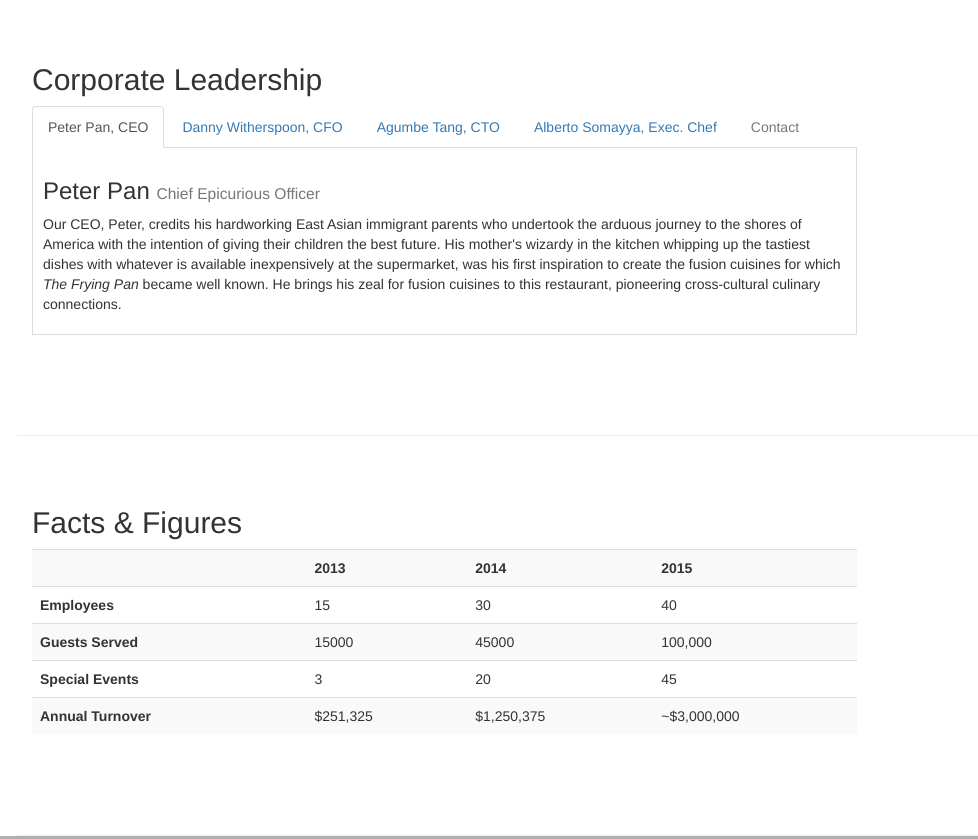
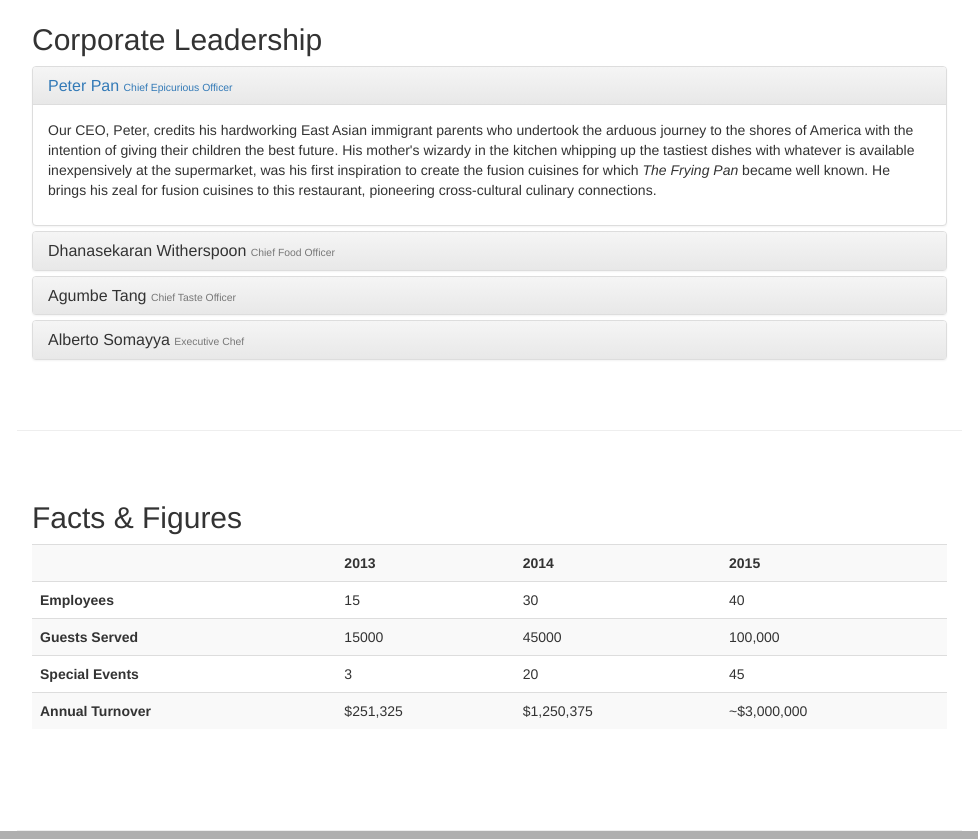
Before and after one commit to vulaplay/firsttestweb, a plain HTML site: page aboutus.html in a window 1280 px wide. Shown: the part 1112-1951 px from the top of the page, without its empty margins (53-1031 px from the left). Drawn offline with nearby package versions, Linux system fonts and the light colour scheme.

Commit message:
home 10062238

```diff
--- a/aboutus.html
+++ b/aboutus.html
@@ -23,7 +23,7 @@
     <![endif]-->
 </head>
 
-<body>
+<body data-spy="scroll" data-target="#myScrollspy" data-offset="200">
    <nav class="navbar navbar-inverse navbar-fixed-top" role="navigation">
         <div class="container">
             <div class="navbar-header">
@@ -83,6 +83,8 @@
 
     <div class="container">
         <div class="row">
+            <div class="col-xs-12 col-sm-10">
+                <div class="row">
                     <div class="col-xs-12">
                         <ol class="breadcrumb">
                           <li><a href="./Index.html">Home</a></li>
@@ -95,8 +97,8 @@
                     </div>
                 </div>
 
-        <div class="row row-content">
-            <div class="col-xs-12 col-sm-6">
+                <div id="history" class="row row-content">
+                    <div class="col-xs-12 col-sm-8">
                         <h2>Our History</h2>
                         <p>Started in 2010, Ristorante con Fusion quickly established itself as a culinary icon par excellence in Hong Kong. With its unique brand of world fusion cuisine that can be found nowhere else, it enjoys patronage from the A-list clientele in Hong Kong.  Featuring four of the best three-star Michelin chefs in the world, you never know what will arrive on your plate the next time you visit us.</p>
                         <p>The restaurant traces its humble beginnings to <em>The Frying Pan</em>, a successful chain started by our CEO, Mr. Peter Pan, that featured for the first time the world's best cuisines in a pan.</p>
@@ -111,7 +113,7 @@
                             </blockquote>
                         </div>
                     </div>
-            <div class="col-xs-12 col-sm-6">
+                    <div class="col-xs-12 col-sm-4">
                         <div class="panel panel-primary">
                                 <!--used for highlighting info on webpages-->
                             <div class="panel-heading">
@@ -134,50 +136,81 @@
                 </div>
 
 
-        <div class="row row-content">
-            <div class="col-xs-12 col-sm-9">
+                <div id="corporate" class="row row-content">
+                    <div class="col-xs-12">
                         <h2>Corporate Leadership</h2>
-                <ul class="nav nav-tabs" role="tablist">
-                    <li role="presentation" class="active">
-                    <a href="#peter" aria-controls="peter"
-                     role="tab" data-toggle="tab">Peter Pan, CEO</a></li>
-                    <li role="presentation"><a href="#danny"
-                     aria-controls="danny" role="tab"
-                     data-toggle="tab">Danny Witherspoon, CFO</a></li>
-                    <li role="presentation"><a href="#agumbe"
-                     aria-controls="agumbe" role="tab"
-                     data-toggle="tab">Agumbe Tang, CTO</a></li>
-                    <li role="presentation"><a href="#alberto"
-                     aria-controls="alberto" role="tab"
-                     data-toggle="tab">Alberto Somayya, Exec. Chef</a></li>
-                    <li class="disabled"><a href="#">Contact</a></li>
-                </ul>
 
-                <div class="tab-content">
-                    <div role="tabpanel" class="tab-pane fade in active" id="peter">
-                        <h3>Peter Pan <small>Chief Epicurious Officer</small></h3>
+
+                        <div class="panel-group" id="accordion" role="tablist" aria-multiselectable="true">
+                             <div class="panel panel-default">
+                                <div class="panel-heading" role="tab" id="headingPeter">
+                                    <a role="button" data-toggle="collapse" data-parent="#accordion" href="#peter" aria-expanded="true" aria-controls="peter">
+                                        <h3 class="panel-title">Peter Pan <small>Chief Epicurious Officer</small></h3>
+                                    </a>
+                                    <!--a on out makes whole panel clickable, as above. Others below only text is clickable-->
+                                </div>
+                                <div role="tabpanel" class="panel-collapse collapse in" id="peter" aria-labelledby="headingPeter">
+                                    <div class="panel-body">
                                         <p>Our CEO, Peter, credits his hardworking East Asian immigrant parents who undertook the arduous journey to the shores of America with the intention of giving their children the best future. His mother's wizardy in the kitchen whipping up the tastiest dishes with whatever is available inexpensively at the supermarket, was his first inspiration to create the fusion cuisines for which <em>The Frying Pan</em> became well known. He brings his zeal for fusion cuisines to this restaurant, pioneering cross-cultural culinary connections.</p>
                                     </div>
-                    <div role="tabpanel" class="tab-pane fade" id="danny">
-                        <h3>Dhanasekaran Witherspoon <small>Chief Food Officer</small></h3>
+                                </div>
+                            </div>
+                            <div class="panel panel-default">
+                                <div class="panel-heading" role="tab" id="headingDanny">
+                                    <h3 class="panel-title">
+                                        <a class="collapsed" role="button" data-toggle="collapse"
+                                             data-parent="#accordion" href="#danny"
+                                             aria-expanded="false" aria-controls="danny">
+                                            Dhanasekaran Witherspoon <small>Chief Food Officer</small></a>
+                                    </h3>
+                                </div>
+                                <div role="tabpanel" class="panel-collapse collapse"
+                                     id="danny" aria-labelledby="headingDanny">
+                                    <div class="panel-body">
                                         <p>Our CFO, Danny, as he is affectionately referred to by his colleagues, comes from a long established family tradition in farming and produce. His experiences growing up on a farm in the Australian outback gave him great appreciation for varieties of food sources. As he puts it in his own words, <em>Everything that runs, wins, and everything that stays, pays!</em></p>
                                     </div>
-                    <div role="tabpanel" class="tab-pane fade in" id="agumbe">
-                        <h3>Agumbe Tang <small>Chief Taste Officer</small></h3>
+                                </div>
+                            </div>
+                            <div class="panel panel-default">
+                                <div class="panel-heading" role="tab" id="headingAgumbe">
+                                    <h3 class="panel-title">
+                                        <a class="collapsed" role="button" data-toggle="collapse"
+                                             data-parent="#accordion" href="#agumbe"
+                                             aria-expanded="false" aria-controls="agumbe">
+                                            Agumbe Tang <small>Chief Taste Officer</small></a>
+                                    </h3>
+                                </div>
+                                <div role="tabpanel" class="panel-collapse collapse"
+                                     id="agumbe"    aria-labelledby="headingAgumbe">
+                                    <div class="panel-body">
                                         <p>Blessed with the most discerning gustatory sense, Agumbe, our CFO, personally ensures that every dish that we serve meets his exacting tastes. Our chefs dread the tongue lashing that ensues if their dish does not meet his exacting standards. He lives by his motto, <em>You click only if you survive my lick.</em></p>
                                     </div>
-                    <div role="tabpanel" class="tab-pane fade in" id="alberto">
-                        <h3>Alberto Somayya <small>Executive Chef</small></h3>
+                                </div>
+                            </div>
+                            <div class="panel panel-default">
+                                <div class="panel-heading" role="tab" id="headingAlberto">
+                                    <h3 class="panel-title">
+                                        <a class="collapsed" role="button" data-toggle="collapse"
+                                             data-parent="#accordion" href="#alberto"
+                                             aria-expanded="false" aria-controls="alberto">
+                                            Alberto Somayya <small>Executive Chef</small></a>
+                                    </h3>
+                                </div>
+                                <div role="tabpanel" class="panel-collapse collapse"
+                                     id="alberto"    aria-labelledby="headingAlberto">
+                                    <div class="panel-body">
                                         <p>Award winning three-star Michelin chef with wide International experience having worked closely with whos-who in the culinary world, he specializes in creating mouthwatering Indo-Italian fusion experiences. He says, <em>Put together the cuisines from the two craziest cultures, and you get a winning hit! Amma Mia!</em></p>
                                     </div>
                                 </div>
                             </div>
-             <div class="col-xs-12 col-sm-9">
-                <p style="padding:20px;"></p>
                         </div>
                     </div>
-        <div class="row row-content">
-            <div class="col-xs-12 col-sm-9">
+                </div>
+
+
+
+                <div id="facts" class="row row-content">
+                    <div class="col-xs-12">
                         <h2>Facts &amp; Figures</h2>
                         <div class="table-responsive">
                             <!-- table-responsive allows horizontal scrolling on xs screens-->
@@ -215,11 +248,16 @@
                         </table>
                         </div>
                     </div>
-            <div class="col-xs-12 col-sm-3">
-                <p style="padding:20px;"></p>
                 </div>
             </div>
-
+                        <nav class="hidden-xs col-sm-2" id="myScrollspy">
+            <ul class="nav nav-pills nav-stacked" data-spy="affix" data-offset-top="400">
+                <li><a href="#history">Our History</a></li>
+                <li><a href="#corporate">Corporate</a></li>
+                <li><a href="#facts">Facts</a></li>
+            </ul>
+            </nav>
+        </div>
     </div>
 
     <footer class="row-footer">
--- a/css/mystlye.css
+++ b/css/mystlye.css
@@ -65,3 +65,6 @@ body{
     border-bottom: 1px solid #ddd;
     padding: 10px;
 }
+.affix {
+    top:80px;
+}
```
Lines whose indentation alone changed are shown as unchanged.
